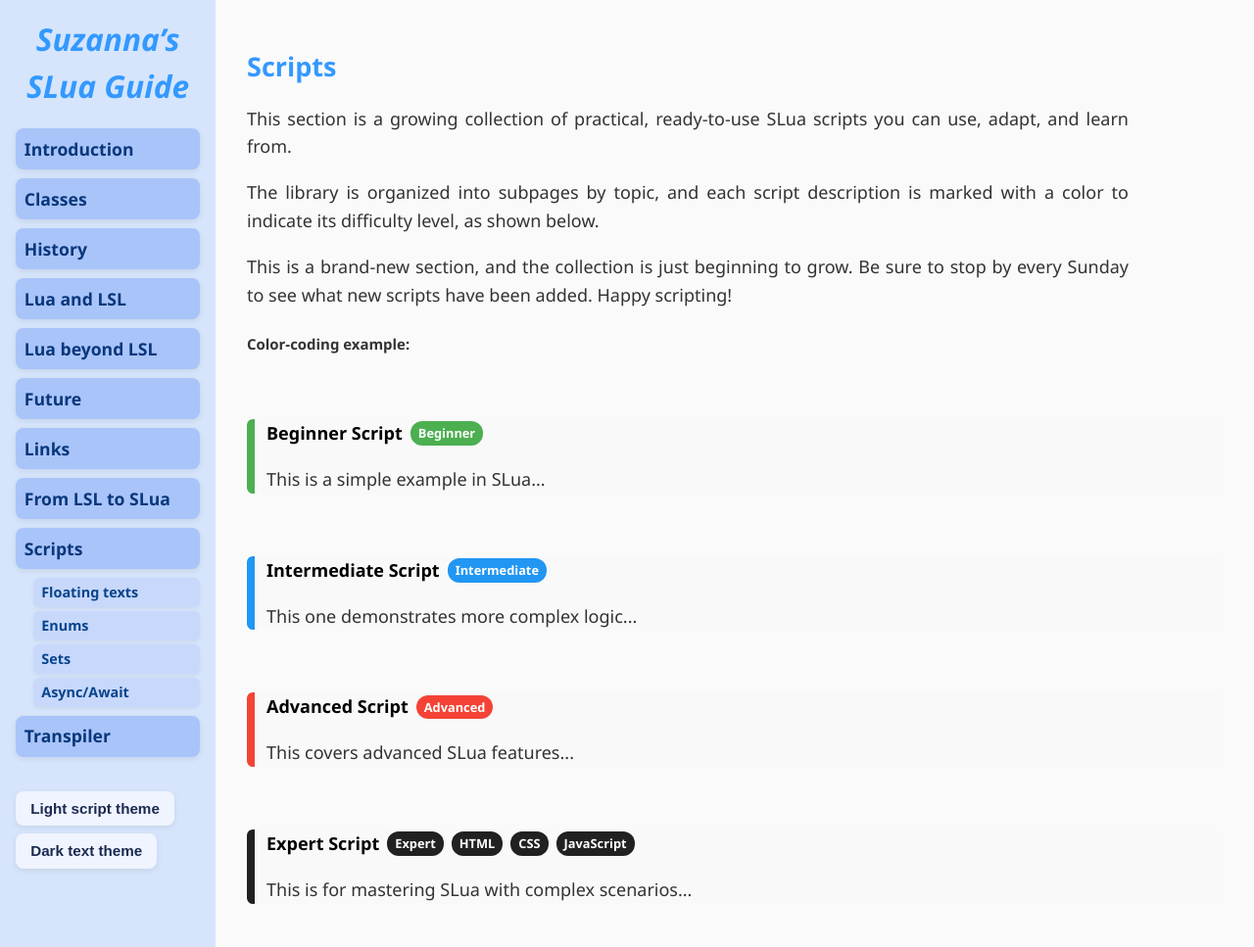
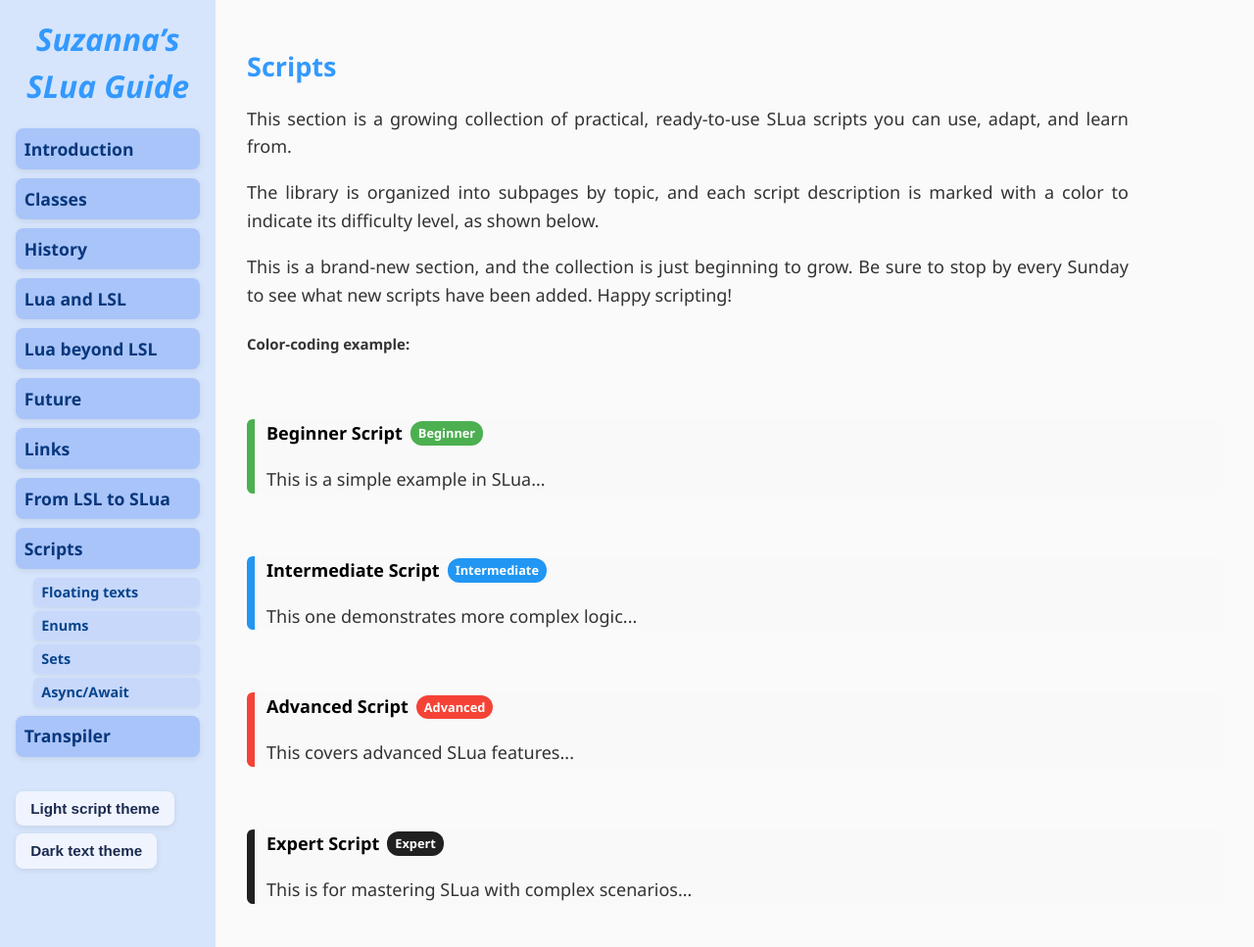
Before and after one commit to Suzanna-Linn/slua, a Jekyll site: the page built from docs/scripts.md, in a window 1280 px wide and 967 px high. Shown: the whole window at 98% size. Built offline with Jekyll 4.4.1, drawn with Linux system fonts in a browser that asks for light colours; nearby versions of some CDN libraries; our own code applies the rules of GitHub Pages for plain Markdown files; comment, search, counter and statistics services are not loaded.

Commit message:
Update scripts.md

```diff
--- a/docs/scripts.md
+++ b/docs/scripts.md
@@ -24,11 +24,6 @@ This is a brand-new section, and the collection is just beginning to grow. Be su
 </div>
 
 <div class="script-box expert">
-  <h4>
-    Expert Script
-    <span class="extra">HTML</span>
-    <span class="extra">CSS</span>
-    <span class="extra">JavaScript</span>
-  </h4>
+  <h4>Expert Script</h4>
   <p>This is for mastering SLua with complex scenarios...</p>
 </div>
```
